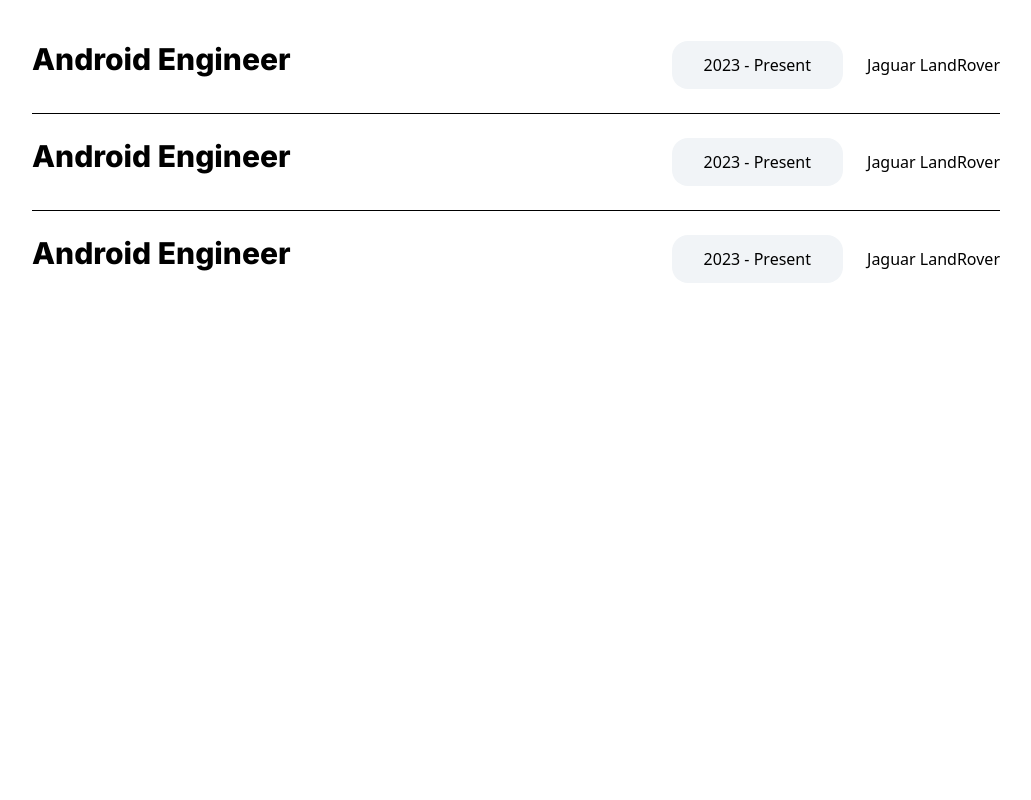
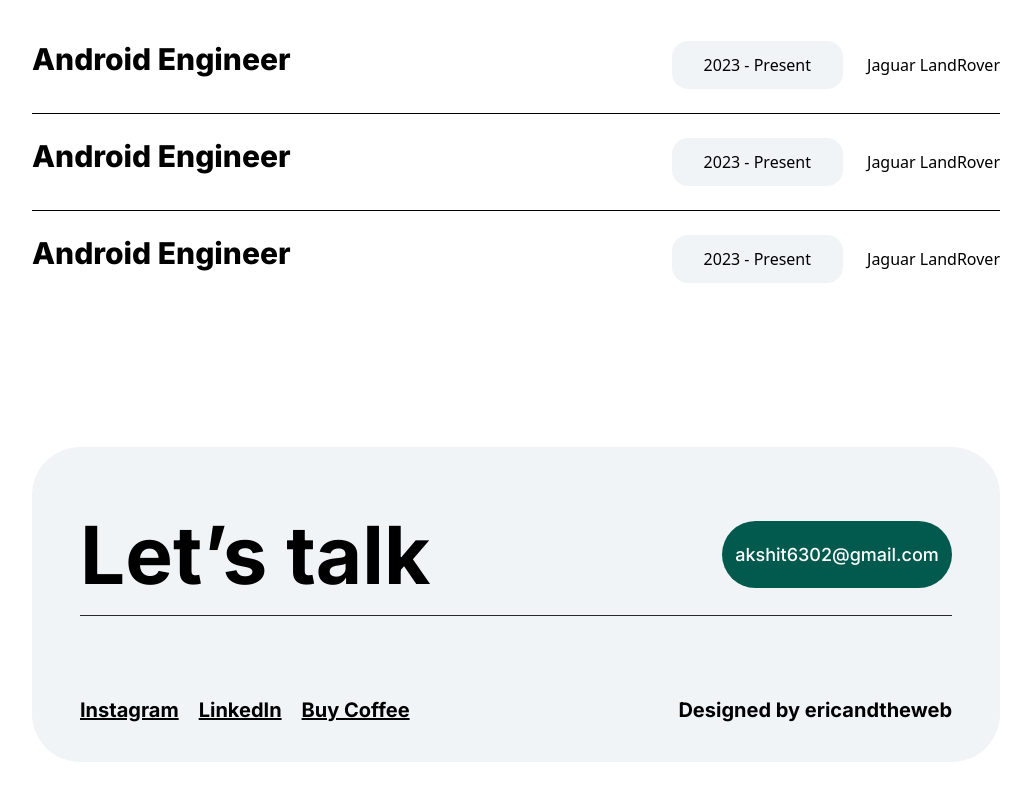
Before and after one commit to arunabhnewar/new-client-portfolio, a React (Vite) app: page / in a window 1280 px wide. Shown: the part 2128-2928 px from the top of the page, without its empty margins (124-1155 px from the left). Before the commit the page ends 2439 px from the top, so only its background shows below. Built offline with nearby package versions, Linux system fonts and the light colour scheme; a web font is replaced by a local one.

Commit message:
feat: home footer done

```diff
--- /dev/null
+++ b/src/Components/Shared/HomeFooter/HomeFooter.jsx
@@ -0,0 +1,66 @@
+import { Link } from "react-router-dom";
+
+export default function HomeFooter() {
+  return (
+    <>
+      {/* Home Footer start */}
+      <div className=' mt-36 bg-bblue rounded-[48px] sm:h-[315px] h-[446px] p-12 mb-10'>
+        {/* Home Footer Top content start */}
+
+        <div className='flex sm:justify-between sm:flex-row flex-col sm:items-center sm:gap-2 gap-0'>
+          <h2 className='font-inter font-700 text-black text-[48px] lg:text-[80px] md:text-[70px] sm:text-[60px] '>
+            Let’s talk
+          </h2>
+
+          <Link to='mailto:akshit6302@gmail.com'>
+            <button className='bg-green text-white   rounded-full font-inter font-500  sm:text-lg text-base max-w-[247px] h-[67px] md:max-w-[331px] sm:w-[230px] w-full '>
+              akshit6302@gmail.com
+            </button>
+          </Link>
+        </div>
+        {/* Home Footer Top content end */}
+
+        <hr className='border-dark mt-4 sm:mt-0 ' />
+
+        {/* Home Footer Bottom content start */}
+        <div className='flex flex-col sm:flex-row sm:justify-between sm:items-center pt-[40px] sm:pt-[80px] '>
+          <div className='flex flex-col sm:flex-row sm:justify-between sm:items-center sm:gap-x-5 gap-y-5 sm:gap-y-0 gap-x-0 '>
+            <Link
+              className='text-sm md:text-xl font-700 font-inter sm:text-base underline '
+              to='https://www.instagram.com/ak__it/?hl=en'
+              target='_blank'>
+              Instagram
+            </Link>
+
+            <Link
+              className='text-sm md:text-xl font-700 font-inter sm:text-base underline '
+              to='https://www.linkedin.com/in/akshit-nahata-06948a13b/'
+              target='_blank'>
+              LinkedIn
+            </Link>
+
+            <Link
+              className='text-sm md:text-xl font-700 font-inter sm:text-base underline '
+              target='_blank'
+              to='https://www.buymeacoffee.com/akshit6302'>
+              {" "}
+              Buy Coffee
+            </Link>
+          </div>
+
+          <div className='text-sm md:text-xl font-700 font-inter sm:text-base  pt-5 sm:pt-0'>
+            <p>
+              Designed by
+              <Link target='_blank' to='https://www.figma.com/@ericandtheweb'>
+                {" "}
+                ericandtheweb
+              </Link>
+            </p>
+          </div>
+        </div>
+        {/* Home Footer Bottom content end */}
+      </div>
+      {/* Home Footer end */}
+    </>
+  );
+}
--- a/src/Pages/Contact.jsx
+++ b/src/Pages/Contact.jsx
@@ -2,7 +2,6 @@ import { Link } from "react-router-dom";
 import Footer from "../Components/Shared/Footer/Footer";
 import PageTitle from "../Components/Shared/PageTitle/PageTitle";
 import authorBig from "../assets/images/authorBig.webp";
-import emailImg from "../assets/images/email.png";
 
 export default function Contact() {
   return (
@@ -45,10 +44,6 @@ export default function Contact() {
           </div>
         </div>
 
-
-        <div className="container">
-          <img src={emailImg} alt="" />
-        </div>
         {/* Contact hero section end */}
         <Footer />
       </div>
--- a/src/Pages/Home.jsx
+++ b/src/Pages/Home.jsx
@@ -1,3 +1,4 @@
+import HomeFooter from "../Components/Shared/HomeFooter/HomeFooter";
 import PageTitle from "../Components/Shared/PageTitle/PageTitle";
 import bannerImg from "../assets/images/homeauthor.png";
 import projectThree from "../assets/images/homeprojectlevel.png";
@@ -140,6 +141,8 @@ export default function Home() {
             </div>
           </div>
           {/* Experience Section end */}
+
+          <HomeFooter />
         </div>
       </div>
     </div>
```
